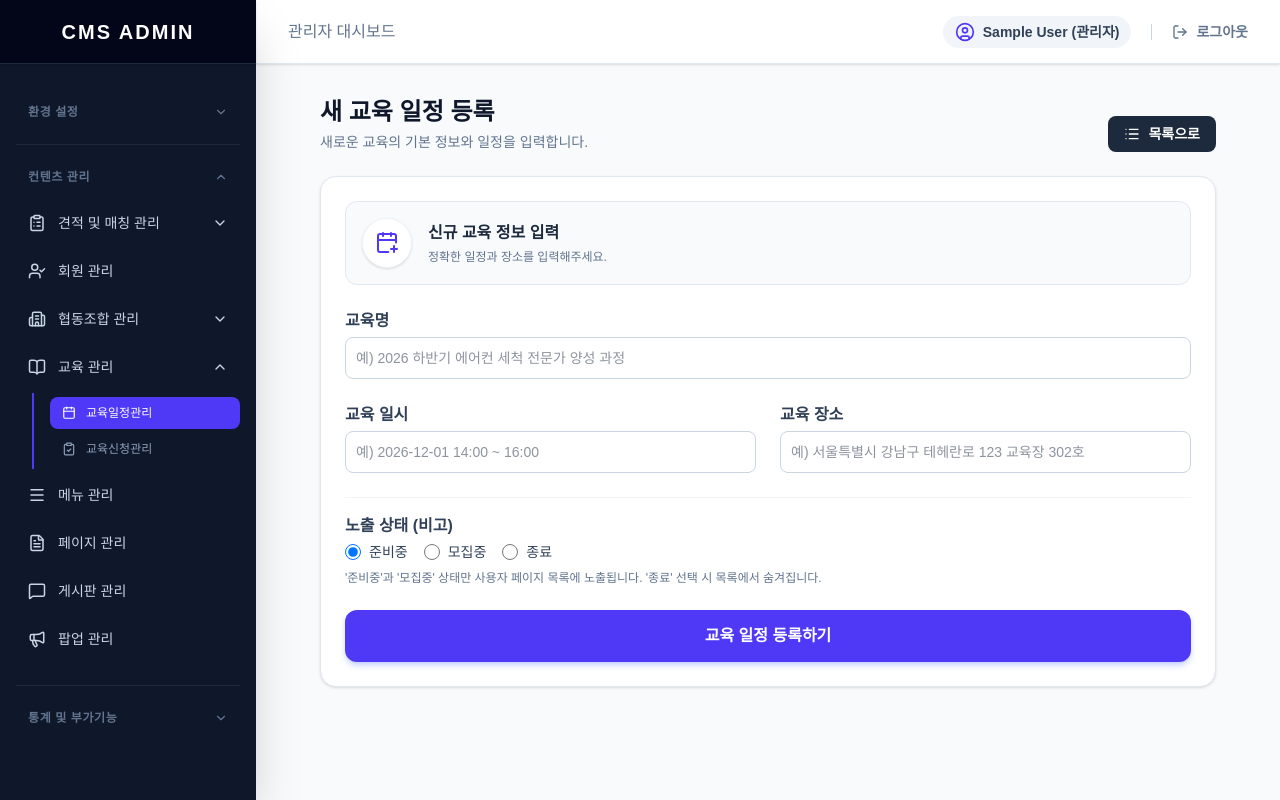
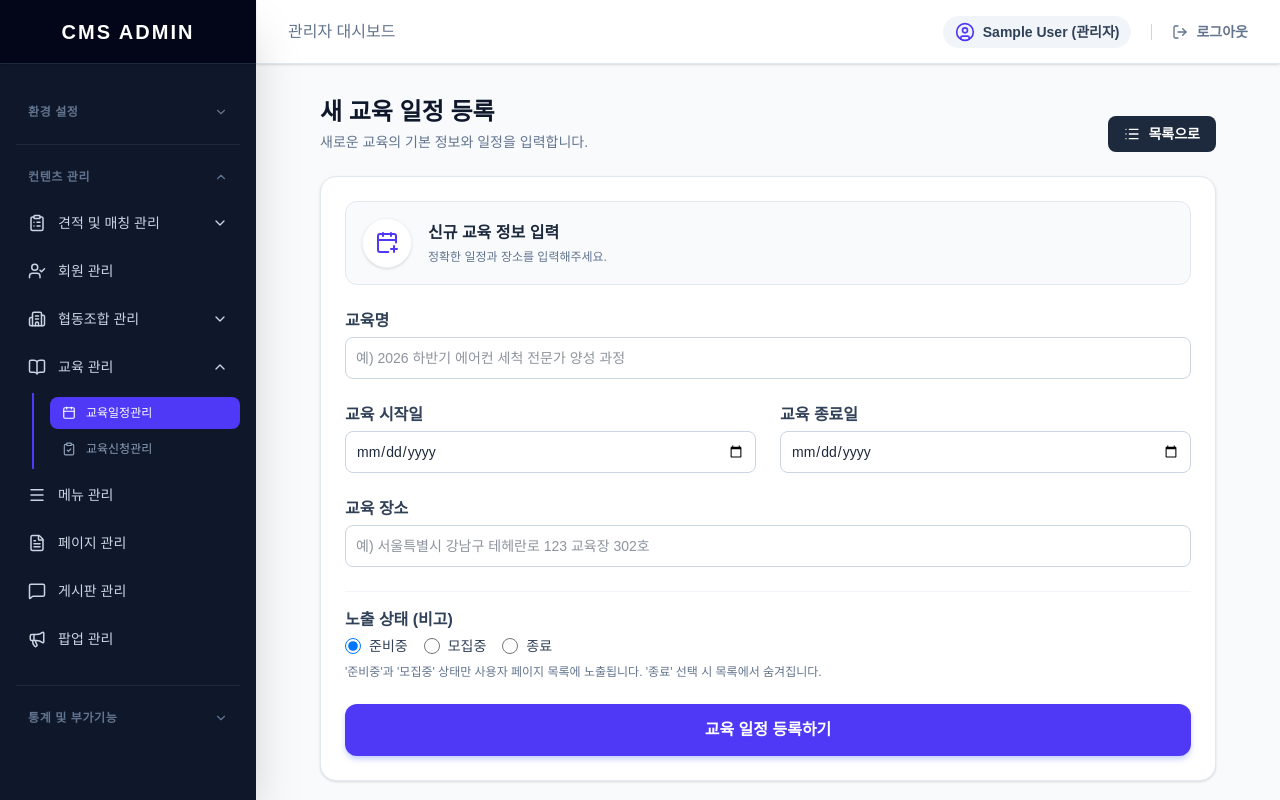
Before and after one commit to intothe-owner/koreacleancoop-front, a Next.js app: page /admin/edu/schedule/new in a window 1280 px wide. Built offline with nearby package versions, Linux system fonts and the light colour scheme; sample sign-in values are in the browser's storage.

Commit message:
교육일정에 일정 수정

```diff
--- a/app/(admin)/admin/edu/schedule/[id]/page.tsx
+++ b/app/(admin)/admin/edu/schedule/[id]/page.tsx
@@ -16,7 +16,8 @@ export default function EduScheduleDetail() {
   const initialForm = {
     id: 0,
     title: "",
-    eduDate: "",
+    startDate: "",
+    endDate: "",
     location: "",
     status: "준비중",
     createdAt: ""
@@ -65,6 +66,11 @@ export default function EduScheduleDetail() {
     e.preventDefault();
     if (!confirm("교육 일정을 수정하시겠습니까?")) return;
 
+    if (formData.startDate > formData.endDate) {
+      alert("종료일이 시작일보다 빠를 수 없습니다.");
+      return;
+    }
+
     setIsSaving(true);
 
     try {
@@ -73,7 +79,8 @@ export default function EduScheduleDetail() {
         headers: getAuthHeaders(),
         body: JSON.stringify({
           title: formData.title,
-          eduDate: formData.eduDate,
+          startDate: formData.startDate,
+          endDate: formData.endDate,
           location: formData.location,
           status: formData.status
         })
@@ -155,17 +162,28 @@ export default function EduScheduleDetail() {
           </div>
 
           <div>
-            <label className="block font-bold mb-1 text-slate-700">교육 일시</label>
+            <label className="block font-bold mb-1 text-slate-700">교육 시작일</label>
             <input
-              type="text"
-              value={formData.eduDate}
-              onChange={e => setFormData({...formData, eduDate: e.target.value})}
+              type="date"
+              value={formData.startDate}
+              onChange={e => setFormData({...formData, startDate: e.target.value})}
               required
               className={inputClass}
             />
           </div>
 
           <div>
+            <label className="block font-bold mb-1 text-slate-700">교육 종료일</label>
+            <input
+              type="date"
+              value={formData.endDate}
+              onChange={e => setFormData({...formData, endDate: e.target.value})}
+              required
+              className={inputClass}
+            />
+          </div>
+
+          <div className="col-span-2">
             <label className="block font-bold mb-1 text-slate-700">교육 장소</label>
             <input
               type="text"
--- a/app/(admin)/admin/edu/schedule/new/page.tsx
+++ b/app/(admin)/admin/edu/schedule/new/page.tsx
@@ -11,7 +11,8 @@ export default function EduScheduleCreate() {
 
   const initialForm = {
     title: "",
-    eduDate: "",
+    startDate: "",
+    endDate: "",
     location: "",
     status: "준비중"
   };
@@ -29,6 +30,11 @@ export default function EduScheduleCreate() {
   const handleSubmit = async (e: React.FormEvent) => {
     e.preventDefault();
     if (!confirm("새 교육 일정을 등록하시겠습니까?")) return;
+
+    if (formData.startDate > formData.endDate) {
+      alert("종료일이 시작일보다 빠를 수 없습니다.");
+      return;
+    }
 
     setIsSaving(true);
 
@@ -97,18 +103,28 @@ export default function EduScheduleCreate() {
           </div>
 
           <div>
-            <label className="block font-bold mb-1 text-slate-700">교육 일시</label>
+            <label className="block font-bold mb-1 text-slate-700">교육 시작일</label>
             <input
-              type="text"
-              value={formData.eduDate}
-              onChange={e => setFormData({...formData, eduDate: e.target.value})}
+              type="date"
+              value={formData.startDate}
+              onChange={e => setFormData({...formData, startDate: e.target.value})}
               required
-              placeholder="예) 2026-12-01 14:00 ~ 16:00"
               className={inputClass}
             />
           </div>
 
           <div>
+            <label className="block font-bold mb-1 text-slate-700">교육 종료일</label>
+            <input
+              type="date"
+              value={formData.endDate}
+              onChange={e => setFormData({...formData, endDate: e.target.value})}
+              required
+              className={inputClass}
+            />
+          </div>
+
+          <div className="col-span-2">
             <label className="block font-bold mb-1 text-slate-700">교육 장소</label>
             <input
               type="text"
--- a/app/(admin)/admin/edu/schedule/page.tsx
+++ b/app/(admin)/admin/edu/schedule/page.tsx
@@ -29,7 +29,7 @@ export default function EduScheduleManager() {
     };
   };
 
-  // DB에서 교육 일정 불러오기 (백엔드가 전체 데이터를 주므로 프론트에서 필터링)
+  // DB에서 교육 일정 불러오기
   const fetchSchedules = async () => {
     setIsLoading(true);
     try {
@@ -192,7 +192,7 @@ export default function EduScheduleManager() {
               <tr>
                 <th className="p-4 font-bold text-center w-16">ID</th>
                 <th className="p-4 font-bold">교육명</th>
-                <th className="p-4 font-bold">교육 일시</th>
+                <th className="p-4 font-bold">교육 기간 (시작~종료)</th>
                 <th className="p-4 font-bold">장소</th>
                 <th className="p-4 font-bold text-center w-24">상태</th>
                 <th className="p-4 font-bold text-center w-28">등록일</th>
@@ -204,7 +204,10 @@ export default function EduScheduleManager() {
                 <tr key={item.id} className="border-b border-slate-100 hover:bg-slate-50 transition-colors">
                   <td className="p-4 text-center text-slate-500">{item.id}</td>
                   <td className="p-4 font-bold text-slate-800">{item.title}</td>
-                  <td className="p-4 text-slate-600">{item.eduDate}</td>
+                  {/* ✨ 변경된 부분: startDate와 endDate를 이어서 출력 */}
+                  <td className="p-4 text-slate-600">
+                    {item.startDate} ~ {item.endDate}
+                  </td>
                   <td className="p-4 text-slate-600">{item.location}</td>
                   <td className="p-4 text-center">
                     <span className={`px-2.5 py-1 rounded-full text-xs font-bold ${
```
